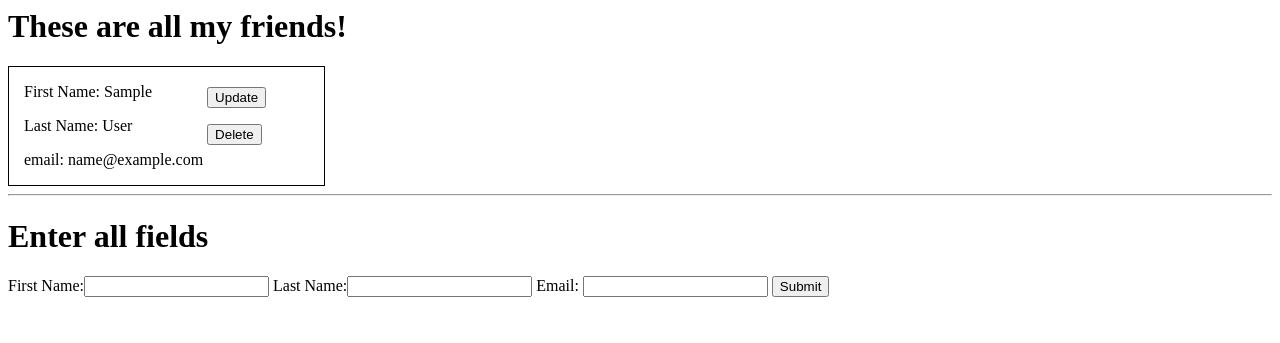
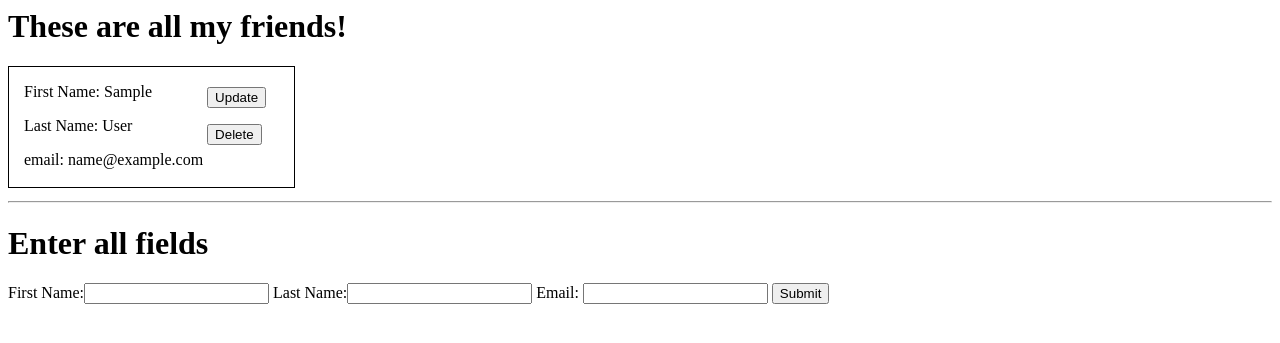
Before and after one commit to conniechu929/Full-Friends, a Flask app: template templates/index.html in a window 1280 px wide. Shown: the top 343 px of the page. Run offline with Flask 2, Linux system fonts and the light colour scheme; the template is opened without the code that fills it: most values are stand-ins (such as "Sample title", 1, 10 or a date in 2020).

Commit message:
more features

```diff
--- a/static/styles.css
+++ b/static/styles.css
@@ -11,8 +11,11 @@
 .square{
   border: 1px solid black;
   padding-left: 15px;
-  width: 300px;
+  width: 270px;
+  height: 120px;
   margin-bottom: 5px;
+  display: inline-block;
+  vertical-align: top;
 }
 .confirm{
   display: inline-block;
--- a/templates/index.html
+++ b/templates/index.html
@@ -9,7 +9,6 @@
 			<h1>These are all my friends!</h1>
 			{% for friend in all_friends: %}
 			<div class="square">
-
 				<div class="friend_info">
 					<p>First Name: {{ friend['first_name'] }}</p>
 					<p>Last Name: {{ friend['last_name'] }}</p>
```
